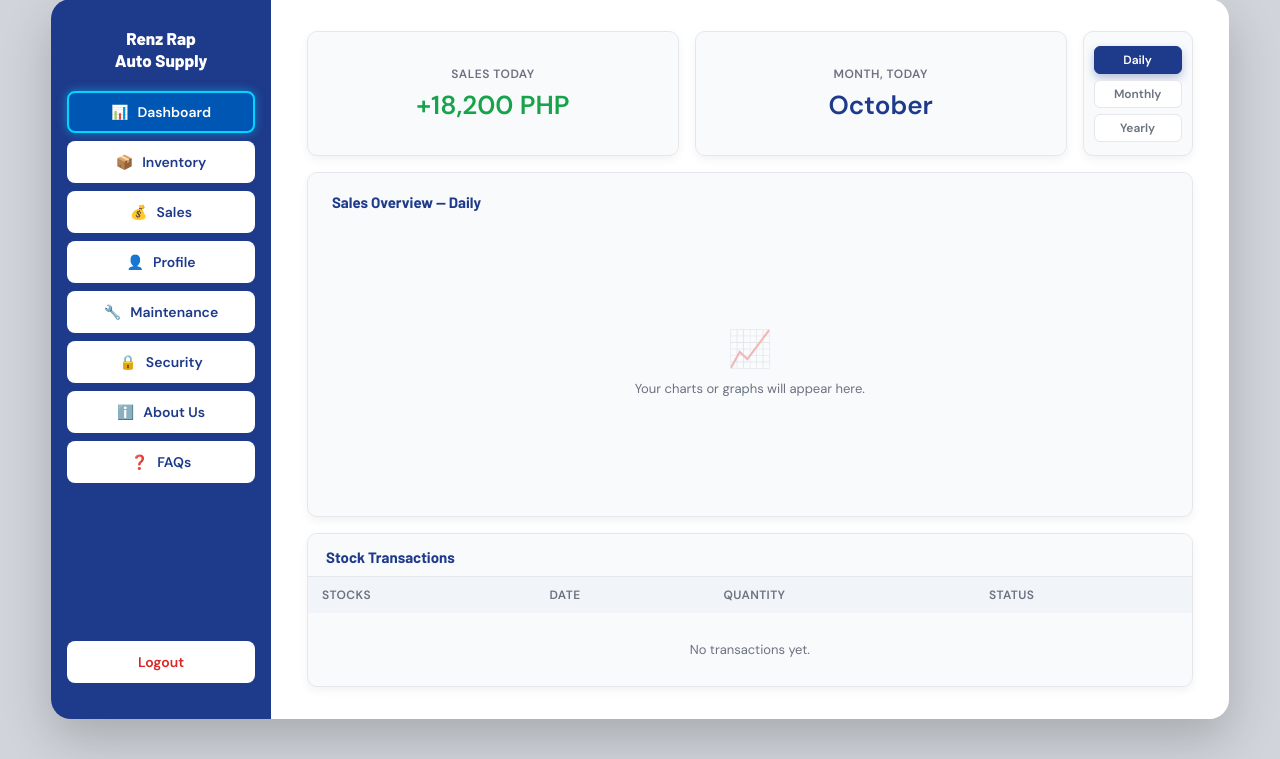
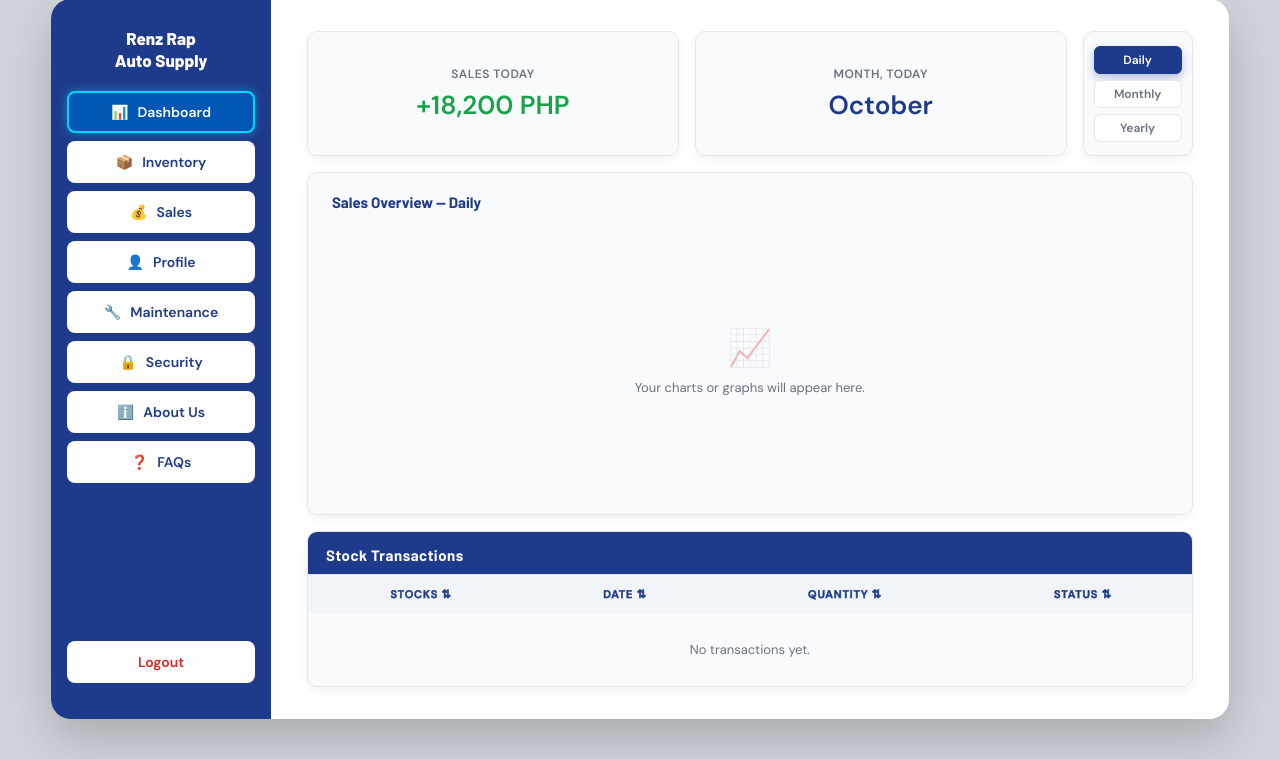
Before and after one commit to qjlscastillo-cpu/RenzRap-2, a Flask app: template templates/dashboard.html in a window 1280 px wide. Shown: the part 41-800 px from the top of the page. Run offline with Flask 3, Linux system fonts and the light colour scheme; the template is opened without the code that fills it, so the values that code supplies are empty.

Commit message:
dashboard and inventory.py

```diff
--- a/config.py
+++ b/config.py
@@ -1,6 +1,6 @@
 DB_CONFIG = {
     "host": "localhost",
     "user": "root",
-    "password": "jolohotdog789",
+    "password": "00000000",
     "database": "renzrap_db"
 }
--- a/routes/inventory.py
+++ b/routes/inventory.py
@@ -86,3 +86,36 @@ def delete_product(product_id):
     cur.close()
     con.close()
     return jsonify({"success": True})
+
+@inventory_bp.route("/api/dashboard/transactions", methods=["GET"])
+def get_transactions():
+    if not session.get("logged_in"):
+        return jsonify({"error": "Unauthorized"}), 401
+    con = get_connection()
+    cur = con.cursor(dictionary=True)
+    cur.execute("""
+        SELECT item_name, quantity, threshold, created_at
+        FROM inventory
+        ORDER BY created_at DESC
+        LIMIT 20
+    """)
+    rows = cur.fetchall()
+    cur.close()
+    con.close()
+    result = []
+    for r in rows:
+        qty = r["quantity"]
+        threshold = r["threshold"]
+        if qty <= 0:
+            status = "Out of Stock"
+        elif qty <= threshold:
+            status = "Low Stock"
+        else:
+            status = "In Stock"
+        result.append({
+            "item_name":   r["item_name"],
+            "created_at":  str(r["created_at"]),
+            "quantity":    qty,
+            "status":      status
+        })
+    return jsonify(result)
--- a/templates/dashboard.html
+++ b/templates/dashboard.html
@@ -224,36 +224,40 @@
         flex-direction: column;
       }
 
+      .table-scroll { overflow-y: auto; flex: 1; }
+
       .table-header {
       padding: 14px 18px 10px;
       font-family: 'Barlow', sans-serif;
       font-weight: 700;
       font-size: 15px;
-      color: var(--navy);
+      color: var(--white);
       border-bottom: 1px solid var(--border);
-      background: var(--card-bg);
+      background: var(--navy);
       flex-shrink: 0;
+      letter-spacing: 0.5px;
     }
 
     .table-scroll { overflow-y: auto; flex: 1; }
 
     table { width: 100%; border-collapse: collapse; font-size: 13px; }
       thead th {
-      background: #f1f5f9;
-      padding: 10px 14px;
-      text-align: left;
-      font-weight: 600;
-      color: var(--muted);
-      font-size: 12px;
+      background: #f1f5f9;  /* change back to this */
+      padding: 12px 14px;
+      text-align: center;
+      font-weight: 900;
+      -webkit-text-stroke: 0.5px var(--navy);
+      color: var(--navy);   /* change to navy */
+      font-size: 11px;
       text-transform: uppercase;
-      letter-spacing: 0.4px;
+      letter-spacing: 0.8px;
       position: sticky;
       top: 0;
     }
     tbody tr { border-bottom: 1px solid var(--border); }
     tbody tr:last-child { border-bottom: none; }
-    tbody td { padding: 10px 14px; color: var(--text); }
-    tbody tr:hover { background: #f8fafc; }
+    tbody td { padding: 11px 14px; color: var(--text); text-align: center; vertical-align: middle; }
+    tbody tr:hover { background: #eff6ff; }
     .empty-row td { text-align: center; color: var(--muted); padding: 28px; font-size: 13px; }
 
     /* MODAL STYLES */
@@ -391,10 +395,10 @@
         <table>
           <thead>
           <tr>
-              <th>Stocks</th>
-              <th>Date</th>
-              <th>Quantity</th>
-              <th>Status</th>
+            <th data-key="item_name" onclick="sortBy('item_name')" style="cursor:pointer;">Stocks <span class="sort-arrow">⇅</span></th>
+            <th data-key="created_at" onclick="sortBy('created_at')" style="cursor:pointer;">Date <span class="sort-arrow">⇅</span></th>
+            <th data-key="quantity" onclick="sortBy('quantity')" style="cursor:pointer;">Quantity <span class="sort-arrow">⇅</span></th>
+            <th data-key="status" onclick="sortBy('status')" style="cursor:pointer;">Status <span class="sort-arrow">⇅</span></th>
           </tr>
         </thead>
           <tbody id="tableBody">
@@ -419,30 +423,117 @@
 </div>
 
 <script>
-  // Filter Logic
   const salesTitles = { Daily: "Sales Today", Monthly: "Sales This Month", Yearly: "Sales This Year" };
 
   function setFilter(filter, btn) {
     document.querySelectorAll(".filter-btn").forEach(b => b.classList.remove("active"));
     btn.classList.add("active");
-    document.getElementById("salesTitle").textContent  = salesTitles[filter];
-    document.getElementById("chartTitle").textContent  = `Sales Overview — ${filter}`;
+    document.getElementById("salesTitle").textContent = salesTitles[filter];
+    document.getElementById("chartTitle").textContent = `Sales Overview — ${filter}`;
   }
 
-  // Modal Logic
+  let transactionData = [];
+  let sortKey = null;
+  let sortAsc = true;
+
+  async function loadTransactions() {
+    const res = await fetch("/api/dashboard/transactions");
+    transactionData = await res.json();
+    renderTransactions();
+  }
+
+  function renderTransactions() {
+    const tbody = document.getElementById("tableBody");
+
+    if (!transactionData.length) {
+      tbody.innerHTML = `<tr class="empty-row"><td colspan="4">No transactions yet.</td></tr>`;
+      return;
+    }
+
+    let sorted = [...transactionData];
+    if (sortKey) {
+      sorted.sort((a, b) => {
+        let valA = a[sortKey];
+        let valB = b[sortKey];
+        if (sortKey === "created_at") {
+          valA = new Date(valA); valB = new Date(valB);
+        } else if (sortKey === "quantity") {
+          valA = Number(valA); valB = Number(valB);
+        } else if (sortKey === "status") {
+          const order = { "In Stock": 1, "Low Stock": 2, "Out of Stock": 3 };
+          valA = order[valA] || 99; valB = order[valB] || 99;
+        } else {
+          valA = valA?.toString().toLowerCase();
+          valB = valB?.toString().toLowerCase();
+        }
+        if (valA < valB) return sortAsc ? -1 : 1;
+        if (valA > valB) return sortAsc ?  1 : -1;
+        return 0;
+      });
+    }
+
+    // Update header arrows
+    document.querySelectorAll("thead th[data-key]").forEach(th => {
+      const key = th.dataset.key;
+      const arrow = th.querySelector(".sort-arrow");
+      if (arrow) {
+        if (key === sortKey) {
+          arrow.textContent = sortAsc ? " ▲" : " ▼";
+          th.style.color = "var(--blue-btn)";
+        } else {
+          arrow.textContent = " ⇅";
+          th.style.color = "var(--navy)";
+        }
+      }
+    });
+
+    tbody.innerHTML = sorted.map(row => {
+      let badgeStyle = "";
+      if (row.status === "In Stock")
+        badgeStyle = "background:#f0fdf4; color:#16a34a; border:1px solid #bbf7d0;";
+      else if (row.status === "Low Stock")
+        badgeStyle = "background:#fffbeb; color:#d97706; border:1px solid #fde68a;";
+      else
+        badgeStyle = "background:#fef2f2; color:#dc2626; border:1px solid #fecaca;";
+
+      return `
+        <tr>
+          <td>${row.item_name}</td>
+          <td>${new Date(row.created_at).toLocaleDateString("en-PH")}</td>
+          <td>${row.quantity}</td>
+          <td><span style="
+            display:inline-block; padding:2px 10px; border-radius:20px;
+            font-size:11px; font-weight:600; ${badgeStyle}">
+            ${row.status}
+          </span></td>
+        </tr>
+      `;
+    }).join("");
+  }
+
+  function sortBy(key) {
+    if (sortKey === key) {
+      sortAsc = !sortAsc;
+    } else {
+      sortKey = key;
+      sortAsc = true;
+    }
+    renderTransactions();
+  }
+
+  // Logout Modal
   function openLogoutModal(event) {
-    event.preventDefault(); // Prevents the <a> tag from jumping to the top of the page
+    event.preventDefault();
     document.getElementById("logoutModal").classList.add("show");
   }
-
   function closeLogoutModal() {
     document.getElementById("logoutModal").classList.remove("show");
   }
-
   function confirmLogout() {
-    // Redirects to your Flask /logout route
     window.location.href = "/logout";
   }
+
+  loadTransactions();
 </script>
 </body>
 </html>
```
Lines whose indentation alone changed are shown as unchanged.
